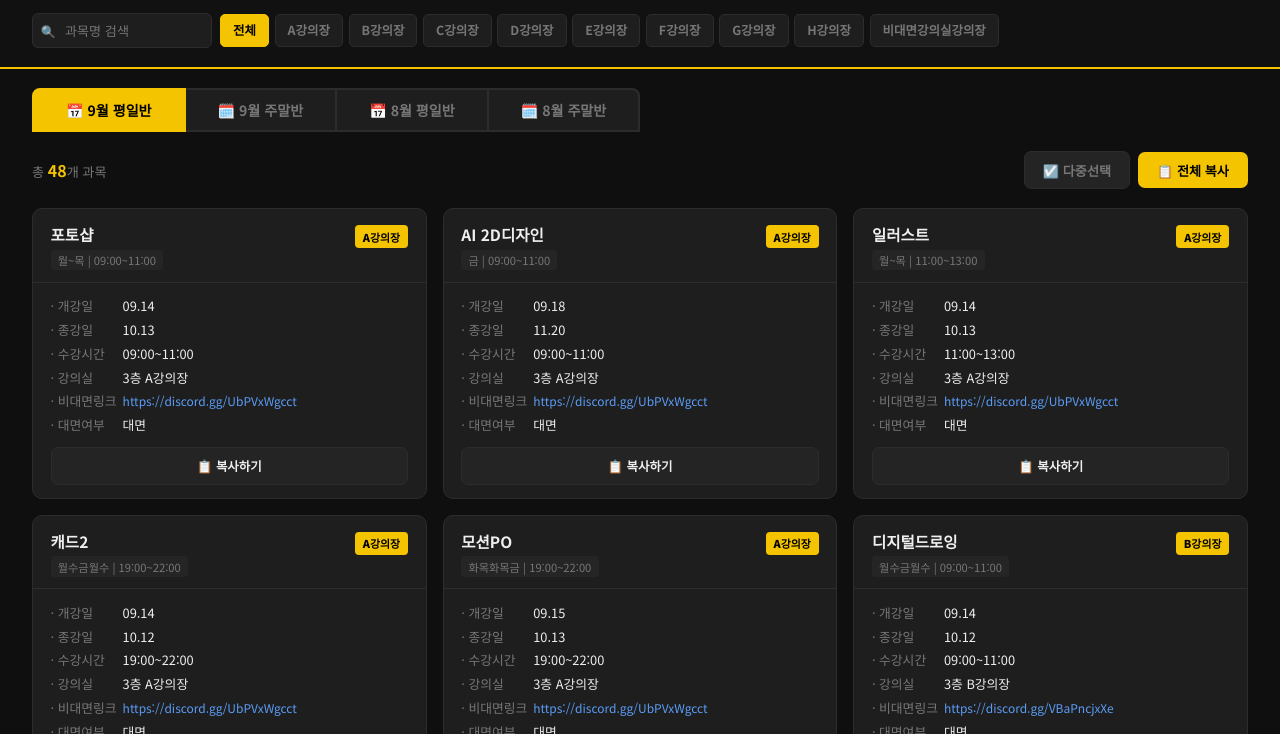
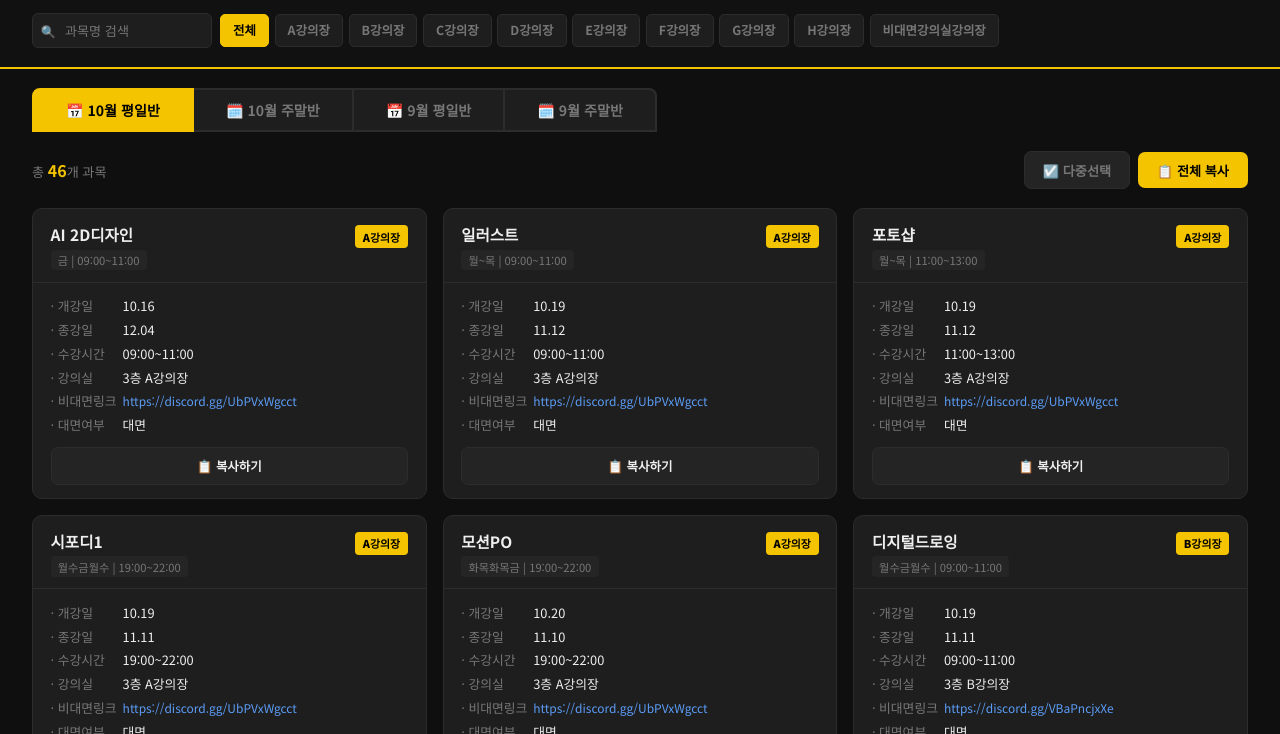
Before and after one commit to Orbit-0825/opening, a plain HTML site: page index.html in a window 1280 px wide. Shown: the part 66-800 px from the top of the page. Drawn offline with Linux system fonts and the light colour scheme.

Commit message:
10월 평일/주말 시간표 추가, 8월 탭 삭제

```diff
--- a/index.html
+++ b/index.html
@@ -192,10 +192,10 @@
 </header>
 
 <div class="mode-tabs">
-  <button class="mode-tab active" onclick="setMode('weekday9', this)">📅 9월 평일반</button>
+  <button class="mode-tab active" onclick="setMode('weekday10', this)">📅 10월 평일반</button>
+  <button class="mode-tab" onclick="setMode('weekend10', this)">🗓️ 10월 주말반</button>
+  <button class="mode-tab" onclick="setMode('weekday9', this)">📅 9월 평일반</button>
   <button class="mode-tab" onclick="setMode('weekend9', this)">🗓️ 9월 주말반</button>
-  <button class="mode-tab" onclick="setMode('weekday8', this)">📅 8월 평일반</button>
-  <button class="mode-tab" onclick="setMode('weekend8', this)">🗓️ 8월 주말반</button>
 </div>
 
 <main>
@@ -227,6 +227,100 @@ const discord = {
   G: 'https://discord.gg/KrHJzzErWt',
   H: 'https://discord.gg/7x4cFMtgcn'
 };
+
+const weekday10Rooms = ['A', 'B', 'C', 'D', 'E', 'F', 'G', 'H', '비대면강의실'];
+const weekend10Rooms = ['A', 'B', 'C', 'D', 'E', 'F', 'G', '비대면강의실'];
+const weekday10Courses = [
+  // A강의장
+  { subject: 'AI 2D디자인', days: '금', room: 'A', time: '09:00~11:00', start: '2026-10-16', end: '2026-12-04' },
+  { subject: '일러스트', days: '월~목', room: 'A', time: '09:00~11:00', start: '2026-10-19', end: '2026-11-12' },
+  { subject: '포토샵', days: '월~목', room: 'A', time: '11:00~13:00', start: '2026-10-19', end: '2026-11-12' },
+  { subject: '시포디1', days: '월수금월수', room: 'A', time: '19:00~22:00', start: '2026-10-19', end: '2026-11-11' },
+  { subject: '모션PO', days: '화목화목금', room: 'A', time: '19:00~22:00', start: '2026-10-20', end: '2026-11-10' },
+  // B강의장
+  { subject: '디지털드로잉', days: '월수금월수', room: 'B', time: '09:00~11:00', start: '2026-10-19', end: '2026-11-11' },
+  { subject: '모션 디드', days: '화목화목금', room: 'B', time: '09:00~11:00', start: '2026-10-20', end: '2026-11-10' },
+  { subject: '디지털드로잉', days: '월수금월수', room: 'B', time: '11:00~13:00', start: '2026-10-19', end: '2026-11-11' },
+  { subject: '디지털드로잉', days: '화목화목금', room: 'B', time: '11:00~13:00', start: '2026-10-20', end: '2026-11-10' },
+  { subject: '디지털드로잉', days: '월수금월수', room: 'B', time: '14:00~16:00', start: '2026-10-19', end: '2026-11-11' },
+  { subject: '디지털드로잉', days: '화목화목금', room: 'B', time: '14:00~16:00', start: '2026-10-20', end: '2026-11-10' },
+  { subject: '디지털드로잉', days: '월수금월수', room: 'B', time: '18:00~20:00', start: '2026-10-19', end: '2026-11-11' },
+  { subject: '디지털드로잉', days: '화목화목금', room: 'B', time: '18:00~20:00', start: '2026-10-20', end: '2026-11-10' },
+  { subject: '디지털드로잉', days: '월수금월수', room: 'B', time: '20:00~22:00', start: '2026-10-19', end: '2026-11-11' },
+  { subject: '디지털드로잉', days: '화목화목금', room: 'B', time: '20:00~22:00', start: '2026-10-20', end: '2026-11-10' },
+  // C강의장
+  { subject: '모션PO', days: '월수금월수', room: 'C', time: '09:00~11:00', start: '2026-10-19', end: '2026-11-11' },
+  { subject: '어드벤스 시포디1', days: '화목화목금', room: 'C', time: '09:00~11:00', start: '2026-10-20', end: '2026-11-10' },
+  { subject: '실내건축설계 양성과정', days: '월~금', room: 'C', time: '14:00~16:00', start: '2026-10-20', end: '2027-01-07' },
+  { subject: '마야3', days: '월수금월수', room: 'C', time: '19:00~22:00', start: '2026-10-19', end: '2026-11-11' },
+  { subject: 'AI에이전트1', days: '화목', room: 'C', time: '19:00~22:00', start: '2026-10-20', end: '2026-11-10' },
+  // D강의장
+  { subject: '스케치업3', days: '월~목', room: 'D', time: '09:00~11:00', start: '2026-10-19', end: '2026-11-12' },
+  { subject: '캐드2', days: '월~목', room: 'D', time: '11:00~13:00', start: '2026-10-19', end: '2026-11-12' },
+  { subject: '캐드1', days: '월수금월수', room: 'D', time: '19:00~22:00', start: '2026-10-19', end: '2026-11-11' },
+  { subject: '에펙2', days: '화목화목금', room: 'D', time: '19:00~22:00', start: '2026-10-20', end: '2026-11-10' },
+  // E강의장
+  { subject: 'AI 영상디자인', days: '금', room: 'E', time: '09:00~11:00', start: '2026-10-16', end: '2026-12-04' },
+  { subject: '프리미어', days: '월~목', room: 'E', time: '11:00~13:00', start: '2026-10-19', end: '2026-11-12' },
+  { subject: '모션에펙', days: '금', room: 'E', time: '11:00~13:00', start: '2026-10-23', end: '2026-11-13' },
+  { subject: '마야6', days: '월수금월수', room: 'E', time: '14:00~17:00', start: '2026-10-19', end: '2026-11-11' },
+  { subject: '마야PO', days: '화목화목금', room: 'E', time: '14:00~17:00', start: '2026-10-20', end: '2026-11-10' },
+  { subject: 'BIM1', days: '화목화목금', room: 'E', time: '19:00~22:00', start: '2026-10-20', end: '2026-11-10' },
+  // F강의장
+  { subject: 'AI에이전트2', days: '월수금', room: 'F', time: '09:00~11:00', start: '2026-10-19', end: '2026-11-13' },
+  { subject: '브랜딩디자인', days: '월수금월수', room: 'F', time: '14:00~16:00', start: '2026-10-19', end: '2026-11-11' },
+  { subject: 'UI/UX디자인', days: '화목화목금', room: 'F', time: '14:00~16:00', start: '2026-10-20', end: '2026-11-10' },
+  { subject: '인테리어PO', days: '화목화목금', room: 'F', time: '16:00~18:00', start: '2026-10-20', end: '2026-11-10' },
+  { subject: '일러스트', days: '월수금월수', room: 'F', time: '19:00~22:00', start: '2026-10-19', end: '2026-11-11' },
+  { subject: '포토웍스', days: '화목화목금', room: 'F', time: '19:00~22:00', start: '2026-10-20', end: '2026-11-10' },
+  // G강의장
+  { subject: '포토웍스', days: '월~목', room: 'G', time: '09:00~11:00', start: '2026-10-19', end: '2026-11-12' },
+  { subject: '디일러', days: '월~목', room: 'G', time: '11:00~13:00', start: '2026-10-19', end: '2026-11-12' },
+  { subject: 'AI 캐릭터쇼츠 세미나', days: '금', room: 'G', time: '11:00~13:00', start: '2026-10-23', end: '2026-10-23' },
+  { subject: '모스', days: '월수금월수', room: 'G', time: '19:00~22:00', start: '2026-10-19', end: '2026-11-11' },
+  { subject: '마야PO', days: '화목화목금', room: 'G', time: '19:00~22:00', start: '2026-10-20', end: '2026-11-10' },
+  // H강의장
+  { subject: '실내건축 자격증(합반)', days: '월~목', room: 'H', time: '11:00~13:00', start: '2026-10-19', end: '2026-11-12' },
+  { subject: '실내건축 자격증(기능사)', days: '월수금월수', room: 'H', time: '19:00~22:00', start: '2026-10-19', end: '2026-11-11' },
+  { subject: '실내건축 자격증(기사)', days: '화목화목금', room: 'H', time: '19:00~22:00', start: '2026-10-20', end: '2026-11-10' },
+  // 비대면강의실
+  { subject: '창업마스터-스타트업', days: '화목', room: '비대면강의실', time: '18:00~20:00', start: '2026-10-20', end: '2026-11-12' },
+  { subject: '웹3A (비대면)', days: '월수금월수', room: '비대면강의실', time: '19:00~22:00', start: '2026-10-19', end: '2026-11-11' },
+];
+
+const weekend10Courses = [
+  // A강의장
+  { subject: 'AI 포스터 제작 세미나', days: '토', room: 'A', time: '12:00~15:00', start: '2026-10-31', end: '2026-10-31' },
+  { subject: 'AI기초디자인', days: '토/일', room: 'A', time: '15:00~18:00', start: '2026-10-10', end: '2026-11-01' },
+  { subject: 'AI응용디자인', days: '토/일', room: 'A', time: '15:00~18:00', start: '2026-10-31', end: '2026-11-22' },
+  // B강의장
+  { subject: '디지털드로잉', days: '토/일', room: 'B', time: '09:00~12:00', start: '2026-10-31', end: '2026-11-22' },
+  { subject: '디지털드로잉', days: '토/일', room: 'B', time: '12:00~15:00', start: '2026-10-31', end: '2026-11-22' },
+  // C강의장
+  { subject: '그래픽스운용기능사', days: '토/일', room: 'C', time: '09:00~12:00', start: '2026-10-24', end: '2026-11-15' },
+  { subject: 'GTQI', days: '토/일', room: 'C', time: '09:00~12:00', start: '2026-11-21', end: '2026-12-13' },
+  { subject: '모스', days: '토/일', room: 'C', time: '12:00~15:00', start: '2026-10-17', end: '2026-11-08' },
+  { subject: '컴활/5주', days: '토/일', room: 'C', time: '12:00~15:00', start: '2026-11-14', end: '2026-12-13' },
+  { subject: '실전OA2', days: '토/일', room: 'C', time: '15:00~18:00', start: '2026-10-10', end: '2026-11-01' },
+  { subject: 'AI프롬프트엔지니어링', days: '토/일', room: 'C', time: '15:00~18:00', start: '2026-11-07', end: '2026-11-29' },
+  // D강의장
+  { subject: '스케치업1', days: '토/일', room: 'D', time: '12:00~15:00', start: '2026-10-10', end: '2026-11-01' },
+  { subject: '스케치업2', days: '토/일', room: 'D', time: '12:00~15:00', start: '2026-11-07', end: '2026-11-29' },
+  { subject: '캐드1', days: '토/일', room: 'D', time: '15:00~18:00', start: '2026-10-10', end: '2026-11-01' },
+  { subject: '캐드2', days: '토/일', room: 'D', time: '15:00~18:00', start: '2026-11-07', end: '2026-11-29' },
+  // E강의장
+  { subject: '유크리기초', days: '토/일', room: 'E', time: '09:00~12:00', start: '2026-10-10', end: '2026-11-08' },
+  { subject: '유크리입문', days: '토/일', room: 'E', time: '09:00~12:00', start: '2026-11-14', end: '2026-12-06' },
+  { subject: '프리미어', days: '토/일', room: 'E', time: '12:00~15:00', start: '2026-10-31', end: '2026-11-22' },
+  // F강의장
+  { subject: '전산회계1급', days: '토/일', room: 'F', time: '12:00~15:00', start: '2026-10-10', end: '2026-11-29' },
+  { subject: '전산세무2급', days: '토/일', room: 'F', time: '15:00~18:00', start: '2026-10-10', end: '2026-11-29' },
+  // G강의장
+  { subject: '전산응용기계제도/6주', days: '토/일', room: 'G', time: '09:00~13:00', start: '2026-09-19', end: '2026-11-08' },
+  { subject: '전산응용건축제도', days: '토/일', room: 'G', time: '13:00~17:00', start: '2026-10-17', end: '2026-11-08' },
+  // 비대면강의실
+  { subject: '반도체 엔지니어 프로젝트1', days: '토', room: '비대면강의실', time: '12:00~15:00', start: '2026-10-31', end: '2026-11-14' },
+];
 
 const weekday9Rooms = ['A','B','C','D','E','F','G','H','비대면강의실'];
 const weekend9Rooms = ['A','B','C','D','E','F','G','H'];
@@ -323,113 +417,20 @@ const weekend9Courses = [
   { subject: '컬러리스트-실기', days: '토/일', room: 'H', time: '13:00~17:00', start: '2026-09-05', end: '2026-10-18' },
 ];
 
-const weekday8Courses = [
-  // A강의장
-  { subject: '일러스트', days: '월화수목', room: 'A', time: '09:00~11:00', start: '2026-08-12', end: '2026-09-09' },
-  { subject: '포토샵', days: '월화수목', room: 'A', time: '11:00~13:00', start: '2026-08-12', end: '2026-09-09' },
-  { subject: 'BIM1/방학', days: '월화수목금', room: 'A', time: '14:00~16:00', start: '2026-08-05', end: '2026-08-18' },
-  { subject: 'BIM2/방학', days: '월화수목금', room: 'A', time: '14:00~16:00', start: '2026-08-19', end: '2026-08-31' },
-  { subject: 'AI프롬프트엔지니어링1', days: '월화수목금', room: 'A', time: '16:00~18:00', start: '2026-08-07', end: '2026-08-19' },
-  { subject: 'AI프롬프트엔지니어링2', days: '월화수목금', room: 'A', time: '16:00~18:00', start: '2026-08-20', end: '2026-08-31' },
-  { subject: '어드벤스 시포디2', days: '월수금월수', room: 'A', time: '19:00~22:00', start: '2026-08-12', end: '2026-09-07' },
-  { subject: '모션PO', days: '화목화목금', room: 'A', time: '19:00~22:00', start: '2026-08-13', end: '2026-09-03' },
-  // B강의장
-  { subject: '디지털드로잉', days: '월수금월수', room: 'B', time: '09:00~11:00', start: '2026-08-12', end: '2026-09-07' },
-  { subject: '모션 디드', days: '화목화목금', room: 'B', time: '09:00~11:00', start: '2026-08-13', end: '2026-09-03' },
-  { subject: '디지털드로잉', days: '월수금월수', room: 'B', time: '11:00~13:00', start: '2026-08-12', end: '2026-09-07' },
-  { subject: '디지털드로잉', days: '화목화목금', room: 'B', time: '11:00~13:00', start: '2026-08-13', end: '2026-09-03' },
-  { subject: '디지털드로잉', days: '월수금월수', room: 'B', time: '14:00~16:00', start: '2026-08-12', end: '2026-09-07' },
-  { subject: '디지털드로잉', days: '화목화목금', room: 'B', time: '14:00~16:00', start: '2026-08-13', end: '2026-09-03' },
-  { subject: '디지털드로잉', days: '월수금월수', room: 'B', time: '18:00~20:00', start: '2026-08-12', end: '2026-09-07' },
-  { subject: '디지털드로잉', days: '화목화목금', room: 'B', time: '18:00~20:00', start: '2026-08-13', end: '2026-09-03' },
-  { subject: '디지털드로잉', days: '월수금월수', room: 'B', time: '20:00~22:00', start: '2026-08-12', end: '2026-09-07' },
-  { subject: '디지털드로잉', days: '화목화목금', room: 'B', time: '20:00~22:00', start: '2026-08-13', end: '2026-09-03' },
-  // C강의장
-  { subject: '에펙1', days: '월화수목금', room: 'C', time: '11:00~13:00', start: '2026-08-12', end: '2026-09-09' },
-  { subject: '프리미어심화', days: '금', room: 'C', time: '11:00~13:00', start: '2026-08-14', end: '2026-09-04' },
-  { subject: '컴활/방학', days: '월화수목금', room: 'C', time: '14:00~16:00', start: '2026-08-10', end: '2026-08-31' },
-  { subject: '모스/방학', days: '월화수목금', room: 'C', time: '16:00~18:00', start: '2026-08-10', end: '2026-08-31' },
-  { subject: '마야1', days: '월수금월수', room: 'C', time: '19:00~22:00', start: '2026-08-12', end: '2026-09-07' },
-  { subject: '프리미어', days: '화목화목금', room: 'C', time: '19:00~22:00', start: '2026-08-13', end: '2026-09-03' },
-  // D강의장
-  { subject: '스케치업1', days: '월화수목', room: 'D', time: '09:00~11:00', start: '2026-08-12', end: '2026-09-09' },
-  { subject: '캐드2', days: '월화수목', room: 'D', time: '11:00~13:00', start: '2026-08-12', end: '2026-09-09' },
-  { subject: '포토샵2/방학', days: '월화수목금', room: 'D', time: '13:30~15:00', start: '2026-08-07', end: '2026-08-21' },
-  { subject: '일러스트2/방학', days: '월화수목금', room: 'D', time: '15:00~16:30', start: '2026-08-07', end: '2026-08-21' },
-  { subject: '에펙2/방학', days: '월화수목금', room: 'D', time: '16:30~18:00', start: '2026-08-12', end: '2026-08-31' },
-  { subject: '캐드1', days: '월수금월수', room: 'D', time: '19:00~22:00', start: '2026-08-12', end: '2026-09-07' },
-  // E강의장
-  { subject: '시포디2', days: '월화수목금', room: 'E', time: '09:00~11:00', start: '2026-08-12', end: '2026-09-09' },
-  { subject: '마야4', days: '월수금월수', room: 'E', time: '14:00~16:00', start: '2026-08-12', end: '2026-09-07' },
-  { subject: '마야PO', days: '화목화목금', room: 'E', time: '14:00~16:00', start: '2026-08-13', end: '2026-09-03' },
-  { subject: '일러스트', days: '월수금월수', room: 'E', time: '19:00~22:00', start: '2026-08-12', end: '2026-09-07' },
-  { subject: '스케치업2', days: '화목화목금', room: 'E', time: '19:00~22:00', start: '2026-08-13', end: '2026-09-03' },
-  // F강의장
-  { subject: 'AI에이전트2', days: '화목', room: 'F', time: '11:00~13:00', start: '2026-07-28', end: '2026-08-20' },
-  { subject: '인디자인', days: '월수금월수', room: 'F', time: '14:00~16:00', start: '2026-08-12', end: '2026-09-09' },
-  { subject: '그래픽아트웍', days: '화목화목금', room: 'F', time: '14:00~16:00', start: '2026-08-13', end: '2026-09-08' },
-  { subject: '편집PO', days: '월수금월수', room: 'F', time: '16:00~18:00', start: '2026-08-12', end: '2026-09-09' },
-  { subject: '인테리어PO', days: '화목화목금', room: 'F', time: '16:00~18:00', start: '2026-08-13', end: '2026-09-08' },
-  { subject: '마야PO', days: '화목화목금', room: 'F', time: '19:00~22:00', start: '2026-08-13', end: '2026-09-03' },
-  // G강의장
-  { subject: '포토웍스', days: '월화수목', room: 'G', time: '09:00~11:00', start: '2026-08-12', end: '2026-09-09' },
-  { subject: '디일러', days: '월화수목', room: 'G', time: '11:00~13:00', start: '2026-08-12', end: '2026-09-09' },
-  { subject: '2026년 미래유망(경일고)', days: '수목금', room: 'G', time: '16:00~18:00', start: '2026-04-08', end: '2026-10-08' },
-  { subject: '모스', days: '월수금월수', room: 'G', time: '19:00~22:00', start: '2026-08-12', end: '2026-09-07' },
-  { subject: '포토웍스', days: '화목화목금', room: 'G', time: '19:00~22:00', start: '2026-08-13', end: '2026-09-03' },
-  // H강의장
-  { subject: '실내건축 자격증(기능사)', days: '월수금월수', room: 'H', time: '11:00~13:00', start: '2026-08-12', end: '2026-09-07' },
-  { subject: '실내건축 자격증(기사)', days: '화목화목금', room: 'H', time: '11:00~13:00', start: '2026-08-13', end: '2026-09-03' },
-  { subject: '파이썬2/방학', days: '월화수목금', room: 'H', time: '14:00~16:00', start: '2026-08-07', end: '2026-08-25' },
-  { subject: 'AI크리에이터 인테리어', days: '월수', room: 'H', time: '16:00~18:00', start: '2026-08-12', end: '2026-09-09' },
-  { subject: '실내건축 자격증(기능사)', days: '월수금월수', room: 'H', time: '19:00~22:00', start: '2026-08-12', end: '2026-09-07' },
-  { subject: '실내건축 자격증(기사)', days: '화목화목금', room: 'H', time: '19:00~22:00', start: '2026-08-13', end: '2026-09-03' },
-];
-
-const weekend8Courses = [
-  // A강의장
-  { subject: '일러스트', days: '토/일', room: 'A', time: '12:00~15:00', start: '2026-08-08', end: '2026-09-06' },
-  // B강의장
-  { subject: '디지털드로잉', days: '토/일', room: 'B', time: '09:00~12:00', start: '2026-08-08', end: '2026-09-06' },
-  { subject: '디지털드로잉', days: '토/일', room: 'B', time: '12:00~15:00', start: '2026-08-08', end: '2026-09-06' },
-  // C강의장
-  { subject: 'GTQ', days: '토/일', room: 'C', time: '09:00~12:00', start: '2026-08-01', end: '2026-08-30' },
-  { subject: 'GTQI', days: '토/일', room: 'C', time: '09:00~12:00', start: '2026-09-05', end: '2026-10-11' },
-  { subject: '모스', days: '토/일', room: 'C', time: '12:00~15:00', start: '2026-07-18', end: '2026-08-09' },
-  { subject: '모스', days: '토/일', room: 'C', time: '12:00~15:00', start: '2026-08-22', end: '2026-09-20' },
-  { subject: 'AI프롬프트엔지니어링2', days: '토/일', room: 'C', time: '15:00~18:00', start: '2026-07-25', end: '2026-08-09' },
-  { subject: '실전OA1', days: '토/일', room: 'C', time: '15:00~18:00', start: '2026-08-22', end: '2026-09-13' },
-  // D강의장
-  { subject: 'AI에이전트1', days: '토/일', room: 'D', time: '09:00~12:00', start: '2026-07-25', end: '2026-08-23' },
-  { subject: 'AI에이전트2', days: '토/일', room: 'D', time: '09:00~12:00', start: '2026-08-29', end: '2026-09-20' },
-  { subject: '스케치업1', days: '토/일', room: 'D', time: '12:00~15:00', start: '2026-07-18', end: '2026-08-09' },
-  { subject: '스케치업2', days: '토/일', room: 'D', time: '12:00~15:00', start: '2026-08-22', end: '2026-09-13' },
-  // E강의장
-  { subject: '유크리기초', days: '토/일', room: 'E', time: '09:00~12:00', start: '2026-08-08', end: '2026-09-06' },
-  { subject: 'AI크리에이터 유튜브', days: '토/일', room: 'E', time: '12:00~15:00', start: '2026-08-08', end: '2026-09-06' },
-  { subject: '캐드1', days: '토/일', room: 'E', time: '15:00~18:00', start: '2026-07-18', end: '2026-08-09' },
-  { subject: '캐드2', days: '토/일', room: 'E', time: '15:00~18:00', start: '2026-08-22', end: '2026-09-13' },
-  // F강의장
-  { subject: '전산회계1급', days: '토/일', room: 'F', time: '12:00~15:00', start: '2026-08-01', end: '2026-09-20' },
-  // G강의장
-  { subject: '전산응용기계제도', days: '토/일', room: 'G', time: '09:00~13:00', start: '2026-07-11', end: '2026-08-23' },
-  { subject: '전산응용건축제도', days: '토/일', room: 'G', time: '13:00~17:00', start: '2026-07-25', end: '2026-08-23' },
-];
-
-let currentMode = 'weekday9';
+let currentMode = 'weekday10';
 let currentFilter = 'all';
 
 function getCourses() {
   if (currentMode === 'weekday9') return weekday9Courses;
   if (currentMode === 'weekend9') return weekend9Courses;
-  if (currentMode === 'weekday8') return weekday8Courses;
-  if (currentMode === 'weekend8') return weekend8Courses;
+  if (currentMode === 'weekday10') return weekday10Courses;
+  if (currentMode === 'weekend10') return weekend10Courses;
 }
 function getRooms() {
   if (currentMode === 'weekday9') return weekday9Rooms;
   if (currentMode === 'weekend9') return weekend9Rooms;
-  if (currentMode === 'weekday8') return weekday8Rooms;
-  if (currentMode === 'weekend8') return weekend8Rooms;
+  if (currentMode === 'weekday10') return weekday10Rooms;
+  if (currentMode === 'weekend10') return weekend10Rooms;
 }
 
 function fmt(dateStr) {
```
